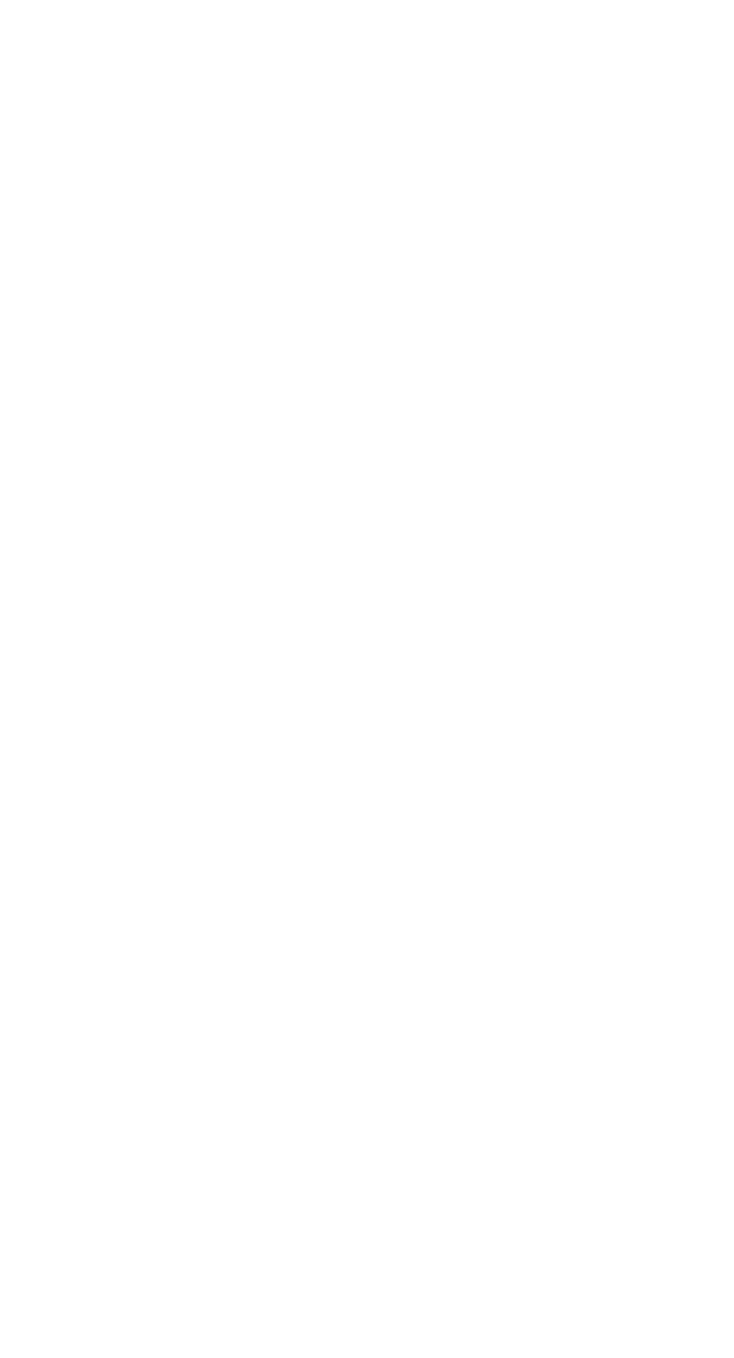
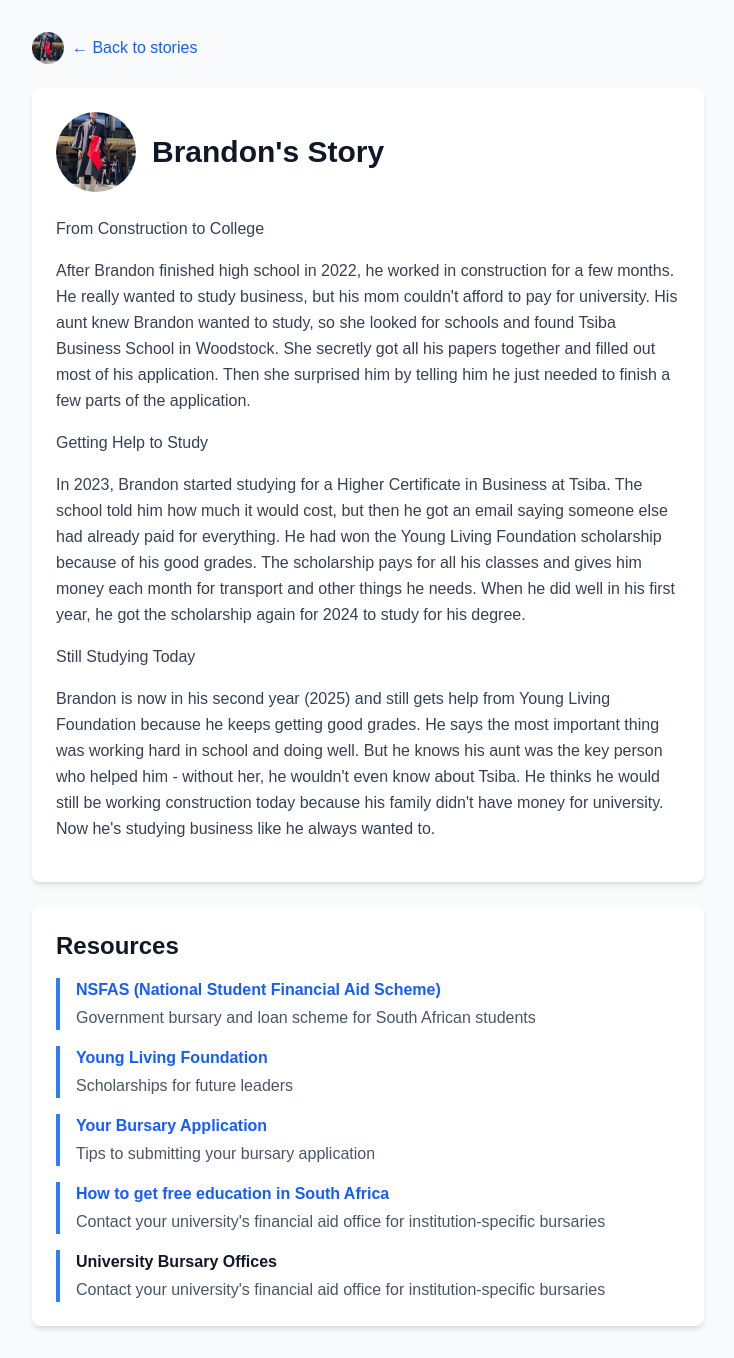
Before and after one commit to MarianaK96/impact-week, a Next.js app: page /story/brandon in a window 1280 px wide. Before the commit this address had no page. Shown: the whole page, without its empty margins (272-1006 px from the left). Before the commit the page ends 800 px from the top, so only its background shows below. Built offline with nearby package versions, Linux system fonts and the light colour scheme.

Commit message:
Refactor code structure for improved readability and maintainability

```diff
--- a/src/app/page.tsx
+++ b/src/app/page.tsx
@@ -1,7 +1,11 @@
 import Link from "next/link";
+import Image from "next/image";
 
 export default function Home() {
-  const stories = [{ name: "Eric", slug: "eric" }];
+  const stories = [
+    { name: "Brandon", slug: "brandon", image: "/brandon.jpeg" },
+    { name: "Kiki", slug: "kiki", image: "/kiki.jpeg" },
+  ];
 
   return (
     <div className="min-h-screen bg-gray-50 px-4 py-8">
@@ -13,10 +17,23 @@
               href={`/story/${story.slug}`}
               className="block rounded-lg bg-white p-6 shadow-md transition-all hover:shadow-lg hover:scale-105"
             >
-              <h2 className="text-xl font-semibold text-gray-800">
-                {story.name}&apos;s story
-              </h2>
-              <p className="mt-2 text-gray-600">Tap to read more →</p>
+              <div className="flex items-center space-x-4">
+                <div className="relative w-16 h-16 rounded-full overflow-hidden flex-shrink-0">
+                  <Image
+                    src={story.image}
+                    alt={`${story.name}'s photo`}
+                    fill
+                    style={{ objectFit: "cover" }}
+                    sizes="64px"
+                  />
+                </div>
+                <div className="flex-grow">
+                  <h2 className="text-xl font-semibold text-gray-800">
+                    {story.name}&apos;s story
+                  </h2>
+                  <p className="mt-2 text-gray-600">Tap to read more →</p>
+                </div>
+              </div>
             </Link>
           ))}
         </div>
--- a/src/app/story/[slug]/page.tsx
+++ b/src/app/story/[slug]/page.tsx
@@ -1,4 +1,5 @@
 import Link from "next/link";
+import Image from "next/image";
 import { notFound } from "next/navigation";
 
 interface StoryPageProps {
@@ -8,13 +9,22 @@
 }
 
 const stories = {
-  eric: {
-    name: "Eric",
-    content: `Growing up in a small township outside Cape Town, I watched my mother work multiple jobs just to keep food on our table and a roof over our heads. University felt like an impossible dream – something meant for other people's children, not for someone like me whose family counted every rand twice. When I finished matric with distinctions in Mathematics and Physical Science, the acceptance letters felt bittersweet because I knew we simply couldn't afford the fees, accommodation, or even the textbooks. I remember sitting at our kitchen table, staring at the University of Cape Town acceptance letter, feeling like I was holding someone else's future in my hands.
+  brandon: {
+    name: "Brandon",
+    image: "/brandon.jpeg",
+    content: `
+From Construction to College
 
-    Everything changed when my teacher told me about bursaries and encouraged me to apply, even though the deadlines were approaching fast. I spent sleepless nights filling out applications, writing motivation letters, and gathering documents I never knew existed. When I received that life-changing phone call telling me I'd been awarded a full bursary covering tuition, accommodation, meals, and even a monthly allowance for personal expenses, I couldn't stop crying. Now, three years into my Engineering degree, I'm not just surviving at university – I'm thriving. I've joined societies, taken on leadership roles, and maintained academic excellence, all because someone believed that financial circumstances shouldn't determine a person's potential.
+After Brandon finished high school in 2022, he worked in construction for a few months. He really wanted to study business, but his mom couldn't afford to pay for university. His aunt knew Brandon wanted to study, so she looked for schools and found Tsiba Business School in Woodstock. She secretly got all his papers together and filled out most of his application. Then she surprised him by telling him he just needed to finish a few parts of the application.
 
-    If you're reading this and facing similar financial challenges, please don't give up on your dreams. South Africa offers numerous bursary opportunities through the National Student Financial Aid Scheme (NSFAS), private companies, foundations, and universities themselves. Start by visiting the NSFAS website, speak to your school's career guidance counselor, and research bursaries specific to your field of interest. Many applications open as early as August for the following year, so start early and apply widely. Remember, your current circumstances don't define your future – there are people and organizations ready to invest in your potential. Your story of success could be the next one inspiring someone else to keep pushing forward.`,
+Getting Help to Study
+
+In 2023, Brandon started studying for a Higher Certificate in Business at Tsiba. The school told him how much it would cost, but then he got an email saying someone else had already paid for everything. He had won the Young Living Foundation scholarship because of his good grades. The scholarship pays for all his classes and gives him money each month for transport and other things he needs. When he did well in his first year, he got the scholarship again for 2024 to study for his degree.
+
+Still Studying Today
+
+Brandon is now in his second year (2025) and still gets help from Young Living Foundation because he keeps getting good grades. He says the most important thing was working hard in school and doing well. But he knows his aunt was the key person who helped him - without her, he wouldn't even know about Tsiba. He thinks he would still be working construction today because his family didn't have money for university. Now he's studying business like he always wanted to.
+`,
     resources: [
       {
         title: "NSFAS (National Student Financial Aid Scheme)",
@@ -23,9 +33,9 @@
         url: "https://www.nsfas.org.za",
       },
       {
-        title: "Bursary Motivational Letters",
-        description: "How to write a bursary motivational letter",
-        url: "https://www.zabursaries.co.za/how-to-write-a-bursary-motivational-letter/",
+        title: "Young Living Foundation",
+        description: "Scholarships for future leaders",
+        url: "https://www.younglivingfoundation.org/leadership-fund",
       },
       {
         title: "Your Bursary Application",
@@ -45,6 +55,36 @@
       },
     ],
   },
+  kiki: {
+    name: "Kiki",
+    image: "/kiki.jpeg",
+    content: `From Small Town Dreams to Community Action
+
+Born and raised in rural Eastern Cape, Kiki never left his small town until university. He always wanted to do something meaningful for his community. In 2021, he left his auditing job to pursue farming and approached his community about using available land. The community was willing to transfer the land to his group, but when they knocked on doors asking private corporations to invest, nobody responded.
+
+Fighting for the Vision
+
+While the community supported the idea, some people created problems. Some wanted personal benefits, and when they couldn't see immediate gain, they turned against the project. One of the chiefs even wanted to own the entire project and started speaking badly about Kiki and his team, forcing people in his area to follow his lead. But eventually, the community turned against this chief, and even the king had to get involved to resolve the conflict.
+
+Building Success from the Ground Up
+
+Deciding to move forward on their own, Kiki and the Buyelembo Group started farming on just 5 hectares. Their hard work and progress caught the government's attention, who came to see what they had achieved. This led to expansion to 500 hectares with funding from the Land Bank. Today, Kiki's Buyelembo Group employs 63 permanent workers and 100 seasonal employees, all from the local community across two municipalities, proving that homegrown solutions can create real change
+`,
+    resources: [
+      {
+        title: "SEDA (Small Enterprise Development Agency)",
+        description:
+          "Government agency that provides support to small businesses in South Africa",
+        url: "https://www.seda.org.za",
+      },
+      {
+        title: "SEFA (Small Enterprise Finance Agency)",
+        description:
+          "Government agency that provides financial assistance to small businesses in South Africa",
+        url: "https://www.sefa.org.za",
+      },
+    ],
+  },
 };
 
 export default function StoryPage({ params }: StoryPageProps) {
@@ -59,16 +99,36 @@
       <div className="mx-auto max-w-2xl">
         <Link
           href="/"
-          className="inline-flex items-center text-blue-600 hover:text-blue-800 mb-6"
+          className="inline-flex items-center space-x-2 text-blue-600 hover:text-blue-800 mb-6"
         >
-          ← Back to stories
+          <div className="relative w-8 h-8 rounded-full overflow-hidden flex-shrink-0">
+            <Image
+              src={story.image}
+              alt={`${story.name}'s photo`}
+              fill
+              style={{ objectFit: "cover" }}
+              sizes="32px"
+            />
+          </div>
+          <span>← Back to stories</span>
         </Link>
 
         <article className="bg-white rounded-lg shadow-md p-6 mb-6">
           <header className="mb-6">
-            <h1 className="text-3xl font-bold text-gray-900 mb-2">
-              {story.name}&apos;s Story
-            </h1>
+            <div className="flex items-center space-x-4 mb-4">
+              <div className="relative w-20 h-20 rounded-full overflow-hidden flex-shrink-0">
+                <Image
+                  src={story.image}
+                  alt={`${story.name}'s photo`}
+                  fill
+                  style={{ objectFit: "cover" }}
+                  sizes="80px"
+                />
+              </div>
+              <h1 className="text-3xl font-bold text-gray-900">
+                {story.name}&apos;s Story
+              </h1>
+            </div>
           </header>
 
           <div className="prose prose-gray max-w-none">
```
Also changed, not shown: public/brandon.jpeg (added), public/kiki.jpeg (added).
